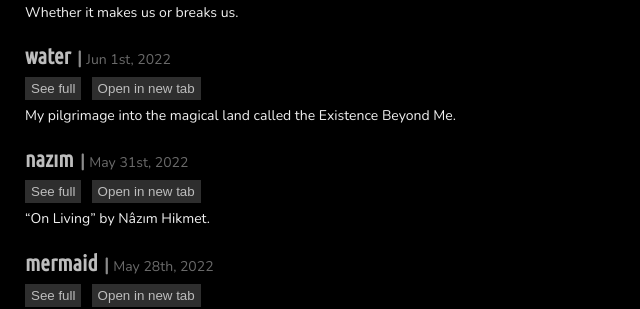
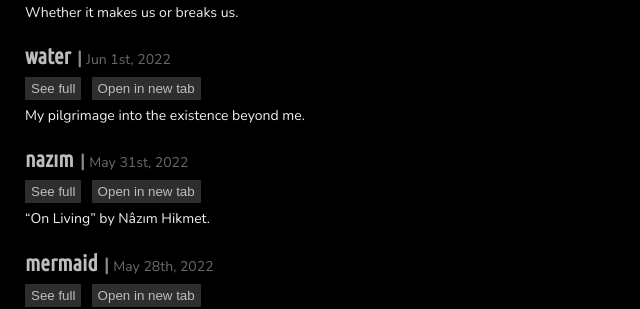
Before and after one commit to olivecarambola/logbook, a Jekyll site: the page built from post_all.md, in a window 1280 px wide and 900 px high, scrolled down 10130 px. Shown: the part 328-637 px from the top of the window, without its empty margins (0-640 px from the left). Built offline with Jekyll 4.4.1, drawn with Linux system fonts in a browser that asks for light colours; some web fonts are replaced.

Commit message:
Update 2022-06-01-water.md

```diff
--- a/_posts/2022-06-01-water.md
+++ b/_posts/2022-06-01-water.md
@@ -3,7 +3,7 @@ layout: posts
 title: "water"
 date: 2022-06-01
 permalink: /posts/22-06-01-water/
-summary: "My pilgrimage into the magical land called the Existence Beyond Me."
+summary: "My pilgrimage into the existence beyond me."
 collection: "coda"
 wrdcount_original: 2013
 wrdcount_quote: 48
```
